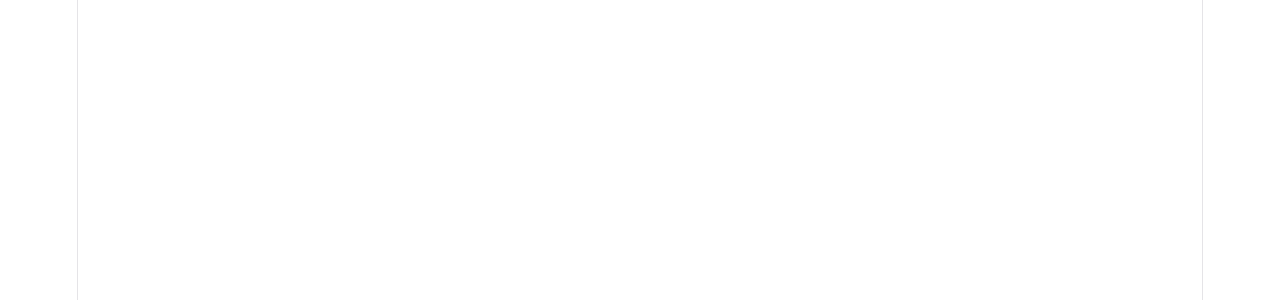
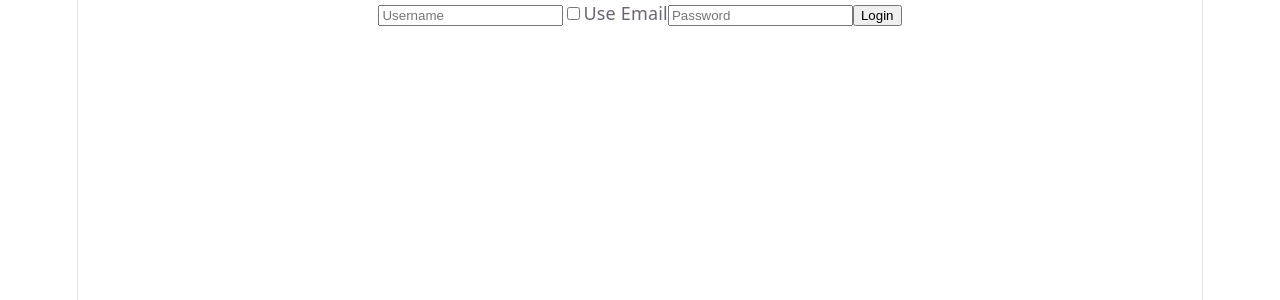
Before and after one commit to Corevirus-ops/my_learning_app, a React app in the folder app/: page /login in a window 1280 px wide. Before the commit this address had no page. Shown: the top 300 px of the page. Built offline with nearby package versions, Linux system fonts and the light colour scheme; the HTML template or start-up script is replaced by a standard one.

Commit message:
moved login thunk to login page, added user to return object for ease of useDispatch of setting user

```diff
--- a/app/src/App.jsx
+++ b/app/src/App.jsx
@@ -1,7 +1,8 @@
 import {Routes, Route} from 'react-router-dom';
 import { useSelector, useDispatch } from 'react-redux';
-import { setUser, clearUser, fetchUser } from './components/userSlice';
+import { setUser, fetchUser } from './components/userSlice';
 import { useEffect } from 'react';
+import Login from './pages/Login';
 
 function App() {
   const user = useSelector((state) => state.user.user);
@@ -11,16 +12,25 @@
   useEffect(() => {
     const tokenData = localStorage.getItem('token');
     if (tokenData && !user) {
-      const data = dispatch(fetchUser(tokenData));
-      console.log(data);
+      dispatch(fetchUser()).then((action) => {
+        if (action.payload) {
+          dispatch(setUser(action.payload));
+        }
+      });
     }
 
-  }, [])
+  }, []);
+
+  const handleLogout = () => {
+    dispatch(setUser(null));
+    localStorage.removeItem('token');
+  };
 
   return (
     <>
      <Routes>
-       <Route path="/" element={<h1>Hello {user ? user.username : "World"}</h1>} />
+       <Route path="/" element={<h1>Hello {user ? user.username : "World"}<button onClick={handleLogout}>Logout</button></h1>} />
+       <Route path="/login" element={<Login />} />
      </Routes>
     </>
   )
--- a/app/src/components/userSlice.js
+++ b/app/src/components/userSlice.js
@@ -3,8 +3,8 @@
 
 const fetchUser = createAsyncThunk(
   'user/fetchUser',
-  async (token, thunkAPI) => {
-
+  async (_, thunkAPI) => {
+   const token = localStorage.getItem('token');
     try {
       const response = await fetch(`${import.meta.env.VITE_SERVER}/`, {
         headers: {
@@ -20,6 +20,7 @@
     }
   }
 );
+
 
 const initialState = {
   user: null,
--- /dev/null
+++ b/app/src/pages/Login.jsx
@@ -0,0 +1,92 @@
+import { useState, useEffect } from 'react';
+import { useNavigate } from 'react-router-dom';
+import {useSelector, useDispatch} from 'react-redux';
+import { setUser } from '../components/userSlice';
+export default function Login() {
+    const navigate = useNavigate();
+    const dispatch = useDispatch();
+    const user = useSelector((state) => state.user.user);
+
+    useEffect(() => {
+        if (user) {
+            navigate('/');
+        }
+    }, [user, navigate]);
+
+    const [formData, setFormData] = useState({
+        username: '',
+        email: '',
+        useEmail: false,
+        password: ''
+    });
+
+    const [error, setError] = useState('');
+
+    const handleSubmit = async (e) => {
+        e.preventDefault();
+            try {
+                setError('');
+      const response = await fetch(`${import.meta.env.VITE_SERVER}/auth/login`, {
+        method: 'POST',
+        headers: {
+          'Content-Type': 'application/json',
+        },
+        body: JSON.stringify({ username: formData.username && formData.username, email: formData.email && formData.email, password: formData.password && formData.password }),
+        credentials: 'include'
+      });
+
+      const data = await response.json();
+      console.log(data);
+      if (data && data.token && data.user) {
+        localStorage.setItem('token', data.token);
+        dispatch(setUser(data.user));
+        setError('');
+        navigate('/');
+      }
+      else {
+        setError(data?.message || data?.errors || 'Invalid login response');
+      }
+
+    } catch (error) {
+      console.error(error.message);
+      setError(error.message);
+    }
+
+    };
+    return (
+        <form onSubmit={handleSubmit}>
+            {
+                formData.useEmail ? (
+                    <input
+                        type="email"
+                        placeholder="Email"
+                        value={formData.email}
+                        onChange={(e) => setFormData({ ...formData, email: e.target.value })}
+                    />
+                ) : <input
+                        type="text"
+                        placeholder="Username"
+                        value={formData.username}
+                        onChange={(e) => setFormData({ ...formData, username: e.target.value })}
+                    />
+            }
+            <label>
+                <input
+                    type="checkbox"
+                    checked={formData.useEmail}
+                    onChange={(e) => setFormData({ ...formData, useEmail: e.target.checked })}
+                />
+                Use Email
+            </label>
+
+            <input
+                type="password"
+                placeholder="Password"
+                value={formData.password}
+                onChange={(e) => setFormData({ ...formData, password: e.target.value })}
+            />
+            <button type="submit">Login</button>
+            {error && <p style={{ color: 'red' }}>{error}</p>}
+        </form>
+    )
+}
--- a/routes/authRoutes.js
+++ b/routes/authRoutes.js
@@ -78,7 +78,7 @@
     }
 
     const token = signToken({ username: user.username, email: user.email, id: user.id });
-    res.status(200).json({ message: 'Login successful', token });
+    res.status(200).json({ message: 'Login successful', token, user });
 });
 
 
```
